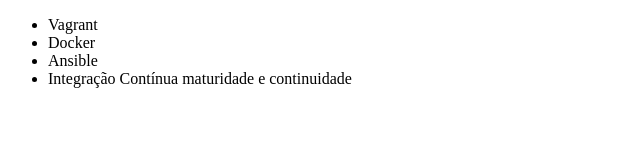
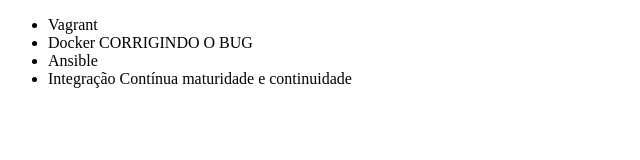
Before and after one commit to robson-pastori/alura, a plain HTML site: page index.html in a window 1280 px wide. Shown: the whole page, without its empty margins (0-640 px from the left). Drawn offline with Linux system fonts and the light colour scheme.

```diff
--- a/index.html
+++ b/index.html
@@ -7,7 +7,7 @@
 <body>
     <ul>
         <li>Vagrant</li>
-        <li>Docker</li>
+        <li>Docker CORRIGINDO O BUG</li>
         <li>Ansible</li>
         <li>Integração Contínua maturidade e continuidade</li>
     </ul>
```
